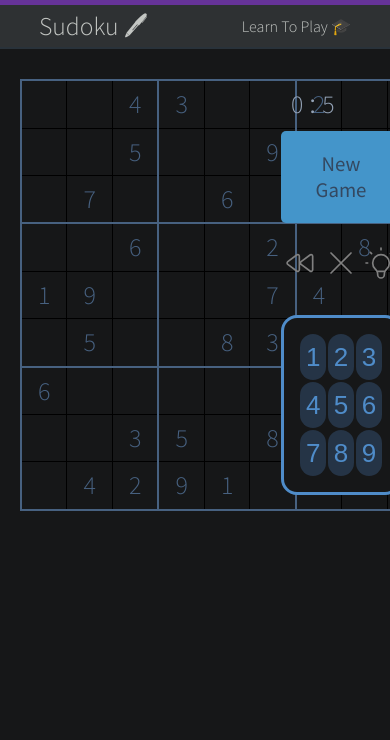
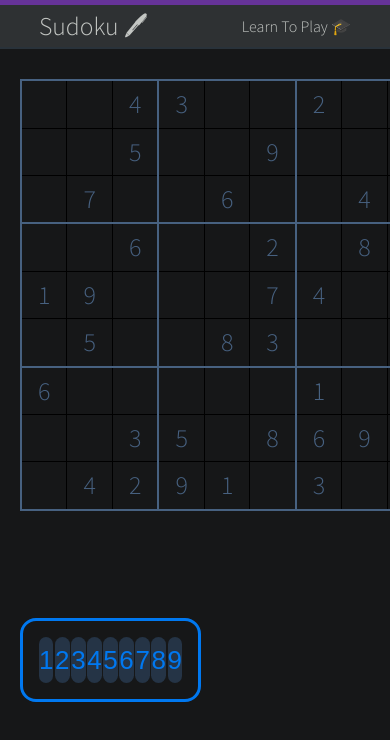
Before and after one commit to Team-Asyncc/async-sudoku, a React (Create React App) app: page / in a window 390 px wide. Shown: the top 740 px of the page. Built offline with nearby package versions, Linux system fonts and the light colour scheme.

Commit message:
🛠⚒🔧 responsiveness added

```diff
--- a/src/Components/NumberPad.jsx
+++ b/src/Components/NumberPad.jsx
@@ -1,12 +1,15 @@
-import React, { useEffect } from 'react';
+import React, { useEffect, useState } from 'react';
 import { useSudokuContext } from '../context/SudokuContext';
 import '../styles/numberpad.scss';
 import { icons } from '../Utils/getIcons';
 
 import ReactTooltip from 'react-tooltip';
 import Timer from './Timer';
+import useWindowSize from '../hooks/useWindowSize';
 
 const NumberPad = ({ onNewGameClick, saveToLocalStorage, timerProps }) => {
+  const [width, height] = useWindowSize();
+  console.log(width);
   let {
     cellSelected,
     initArray,
@@ -93,6 +96,7 @@ const NumberPad = ({ onNewGameClick, saveToLocalStorage, timerProps }) => {
     return false;
   };
 
+  if (width > 600) {
     return (
       <div className="controls__container">
         <Timer {...timerProps} />
@@ -144,6 +148,38 @@ const NumberPad = ({ onNewGameClick, saveToLocalStorage, timerProps }) => {
         <ReactTooltip class="tooltip__special__class" effect="solid" />
       </div>
     );
+  } else {
+    return (
+      <div className="controls__container">
+        <div
+          style={{
+            display: 'flex',
+            justifyItems: 'stretch',
+            gap: '0.1rem',
+            marginTop: '2rem',
+            height: 'fit-content',
+            width: '100%',
+            padding: '1rem',
+            background: 'hsl(200, 6%, 9%)',
+            border: 'solid 3px hsl(210, 100%, 47%)',
+            borderRadius: '1rem',
+          }}
+        >
+          {[1, 2, 3, 4, 5, 6, 7, 8, 9].map((number) => {
+            return (
+              <div
+                className="status__number"
+                key={number}
+                onClick={() => onClickNumber(number)}
+              >
+                {number}
+              </div>
+            );
+          })}
+        </div>
+      </div>
+    );
+  }
 };
 
 export default NumberPad;
--- /dev/null
+++ b/src/hooks/useWindowSize.js
@@ -0,0 +1,14 @@
+import React, { useLayoutEffect, useState } from 'react';
+
+export default function useWindowSize() {
+  const [size, setSize] = useState([0, 0]);
+  useLayoutEffect(() => {
+    function updateSize() {
+      setSize([window.innerWidth, window.innerHeight]);
+    }
+    window.addEventListener('resize', updateSize);
+    updateSize();
+    return () => window.removeEventListener('resize', updateSize);
+  }, []);
+  return size;
+}
--- a/src/styles/game.scss
+++ b/src/styles/game.scss
@@ -19,7 +19,7 @@ $color-green-light: hsl(140, 81%, 18%) !global;
   .innercontainer {
     display: flex;
     gap: 1rem;
-    // flex-wrap: wrap;
+    flex-wrap: wrap;
     align-items: stretch;
     padding: 0 20px;
     color: $color-grey;
--- a/src/styles/numberpad.scss
+++ b/src/styles/numberpad.scss
@@ -1,9 +1,9 @@
 // variables
 $background-color: hsl(200, 6%, 9%) !global;
 
-$color-blue: hsl(210, 53%, 55%) !global;
+$color-blue: hsl(210, 100%, 47%) !global;
 $color-grey: hsl(213, 30%, 29%) !global;
-$color-grey-light: hsl(213, 30%, 59%) !global;
+$color-grey-light: hsl(213, 93%, 71%) !global;
 $color-grey-lighter: hsl(212, 30%, 21%) !global;
 $color-orange: hsl(34, 26%, 89%) !global;
 $color-orange-dark: hsl(34, 76%, 89%) !global;
@@ -52,6 +52,7 @@ $color-green: hsl(204, 56%, 53%) !global;
 
 .controls__container {
   margin-top: 29px;
+  display: flex;
 
   .controls__btn {
     padding: 20px 30px;
@@ -86,3 +87,11 @@ $color-green: hsl(204, 56%, 53%) !global;
   font-family: 'Roboto', sans-serif;
   letter-spacing: 1px;
 }
+
+@media screen and (min-width: 600px) {
+  .controls__container {
+    margin-top: 29px;
+    display: flex;
+    flex-direction: column;
+  }
+}
```
Lines whose indentation alone changed are shown as unchanged.
